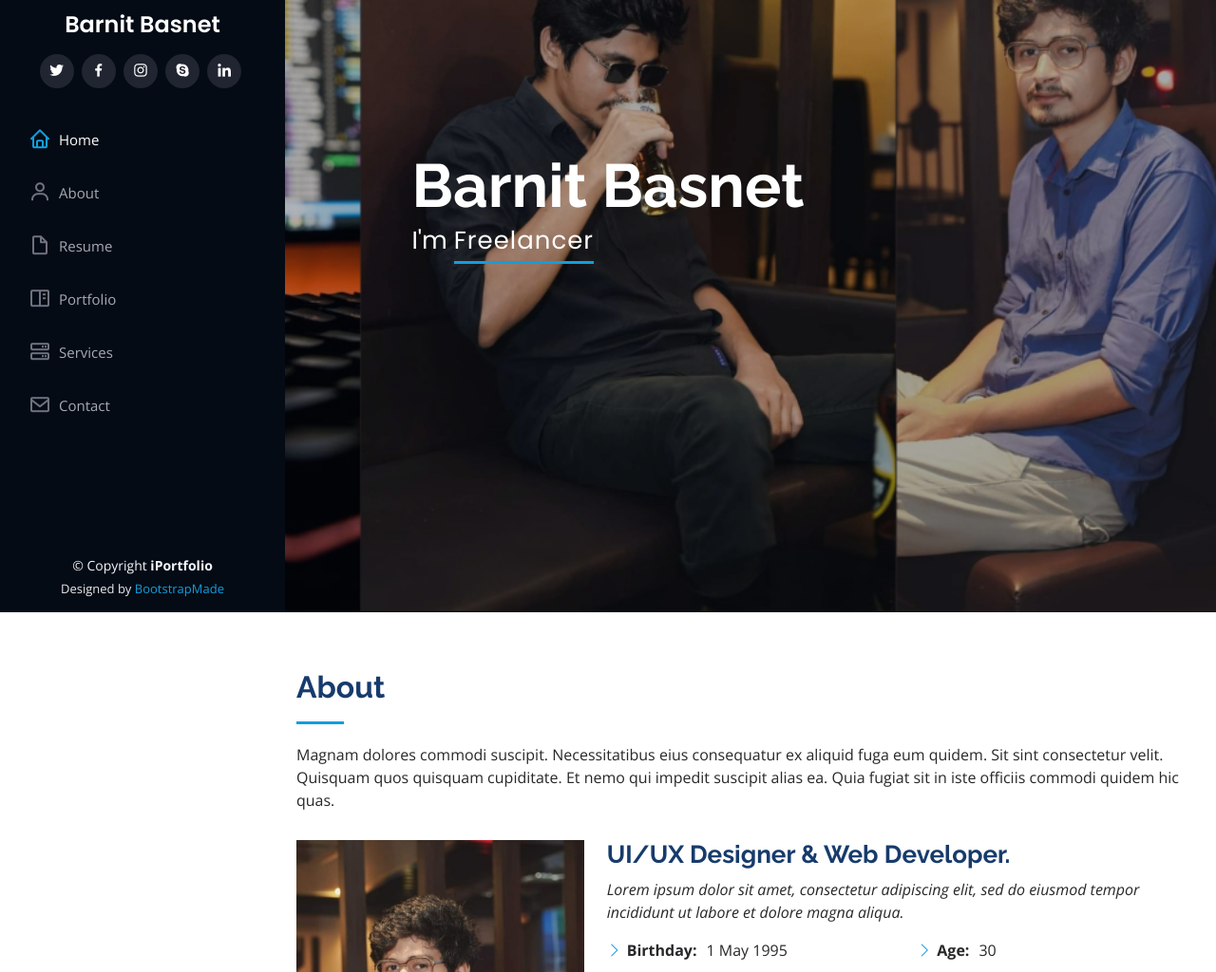
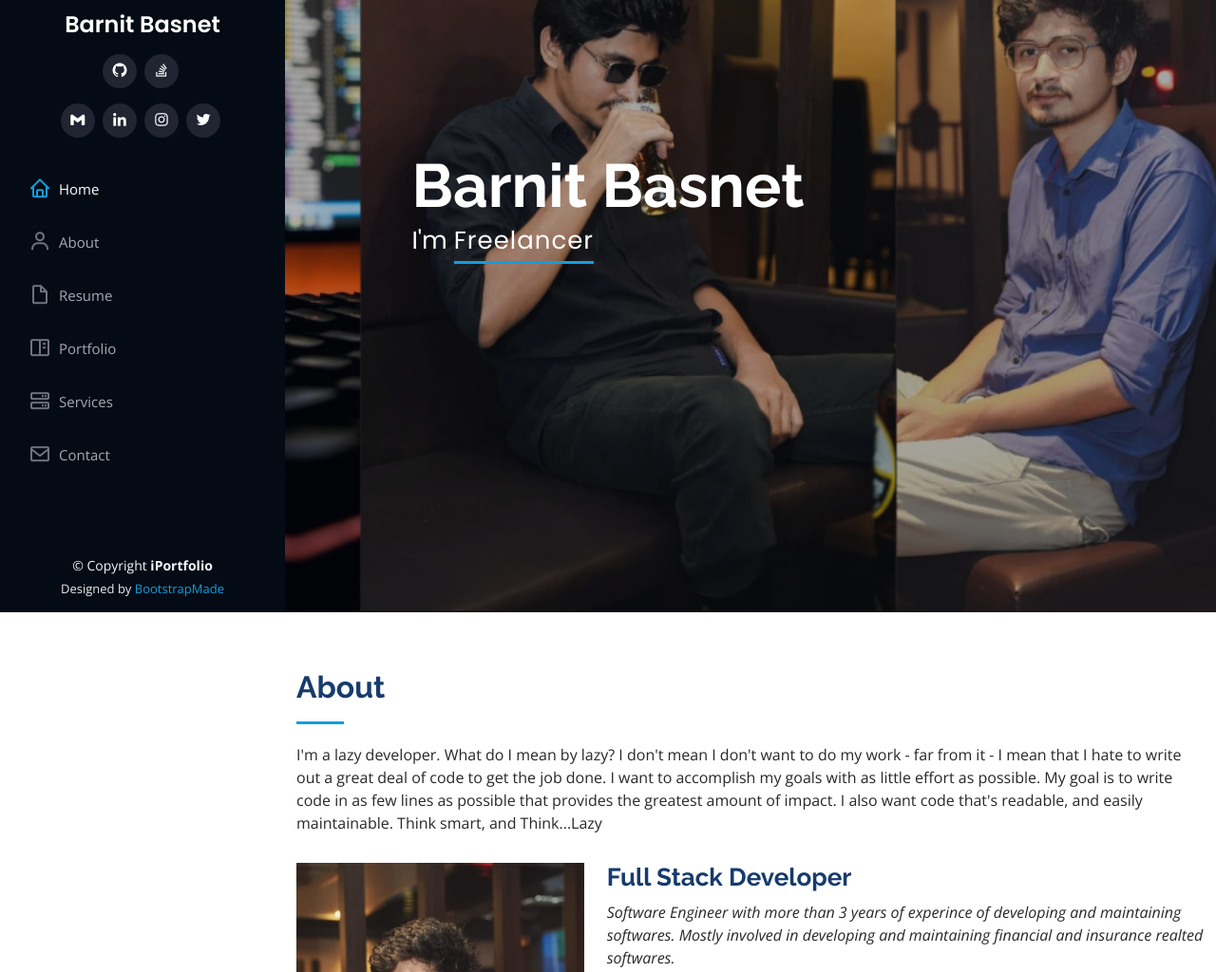
Before and after one commit to barnit88/barnit88.github.io, a plain HTML site: page index.html in a window 1280 px wide. Shown: the part 155-1179 px from the top of the page at 95% size. Drawn offline with nearby package versions, Linux system fonts and the light colour scheme.

Commit message:
added about and short summary

```diff
--- a/index.html
+++ b/index.html
@@ -44,15 +44,19 @@
   <header id="header">
     <div class="d-flex flex-column">
 
+
       <div class="profile">
         <img src="assets/img/profile-img.jpg" alt="" class="img-fluid rounded-circle">
         <h1 class="text-light"><a href="index.html">Barnit Basnet</a></h1>
         <div class="social-links mt-3 text-center">
-          <a href="#" class="twitter"><i class="bx bxl-twitter"></i></a>
-          <a href="#" class="facebook"><i class="bx bxl-facebook"></i></a>
-          <a href="#" class="instagram"><i class="bx bxl-instagram"></i></a>
-          <a href="#" class="google-plus"><i class="bx bxl-skype"></i></a>
-          <a href="#" class="linkedin"><i class="bx bxl-linkedin"></i></a>
+          <a href="https://github.com/barnit88" class="github"><i class="bx bxl-github"></i></a>
+          <a href="https://stackoverflow.com/users/9851400/barnit-basnet" class="stack-overflow"><i class="bx bxl-stack-overflow"></i></a>
+        </div>
+        <div class="social-links mt-3 text-center">
+          <a href="mailto:https://gmail.com/barnit.basnet1@gmail.com" class="google-plus"><i class="bx bxl-gmail"></i></a>
+          <a href="https://www.linkedin.com/in/barnit-basnet-244a651a6/" class="linkedin"><i class="bx bxl-linkedin"></i></a>
+          <a href="https://www.instagram.com/barnitbasnet/" class="instagram"><i class="bx bxl-instagram"></i></a>
+          <a href="https://twitter.com/BarnitBasnet" class="twitter"><i class="bx bxl-twitter"></i></a>
         </div>
       </div>
 
@@ -85,7 +89,16 @@
 
         <div class="section-title">
           <h2>About</h2>
-          <p>Magnam dolores commodi suscipit. Necessitatibus eius consequatur ex aliquid fuga eum quidem. Sit sint consectetur velit. Quisquam quos quisquam cupiditate. Et nemo qui impedit suscipit alias ea. Quia fugiat sit in iste officiis commodi quidem hic quas.</p>
+          <p>
+            I'm a lazy developer. What do I mean by lazy?
+            I don't mean I don't want to do my work - far from it - I mean that
+            I hate to write out a great deal of code to get the job done.
+            I want to accomplish my goals with as little effort as possible.
+            My goal is to write code in as few lines as possible that provides
+            the greatest amount of impact.
+            I also want code that's readable, and easily maintainable.
+            Think smart, and Think...Lazy
+          </p>
         </div>
 
         <div class="row">
@@ -93,10 +106,10 @@
             <img src="assets/img/profile-img.jpg" class="img-fluid" alt="">
           </div>
           <div class="col-lg-8 pt-4 pt-lg-0 content" data-aos="fade-left">
-            <h3>UI/UX Designer &amp; Web Developer.</h3>
+            <h3>Full Stack Developer</h3>
             <p class="fst-italic">
-              Lorem ipsum dolor sit amet, consectetur adipiscing elit, sed do eiusmod tempor incididunt ut labore et dolore
-              magna aliqua.
+              Software Engineer with more than 3 years of experince of developing and maintaining softwares.
+              Mostly involved in developing and maintaining financial and insurance realted softwares.
             </p>
             <div class="row">
               <div class="col-lg-6">
```
